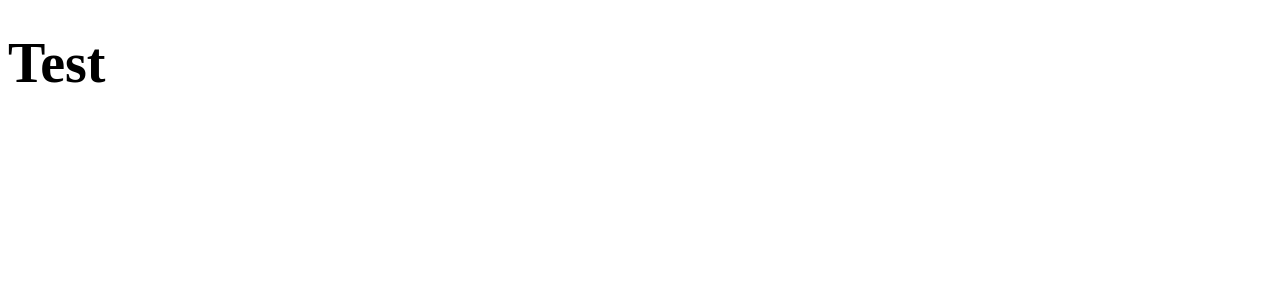
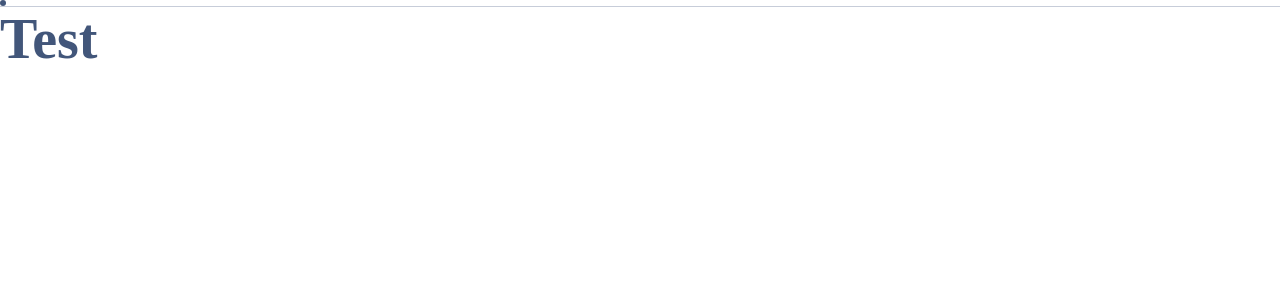
Before and after one commit to navi9000/only, a React app: page / in a window 1280 px wide. Shown: the top 300 px of the page. Built offline with nearby package versions, Linux system fonts and the light colour scheme.

Commit message:
add global styles

```diff
--- a/src/app.tsx
+++ b/src/app.tsx
@@ -2,6 +2,7 @@ import Button from "./components/atoms/Button/Button"
 import Divider from "./components/atoms/Divider/Divider"
 import Typography from "./components/atoms/Typography/Typography"
 import type { BlockData } from "./utils/types"
+import "./index.scss"
 
 const srcData: BlockData = {
   data: [
--- /dev/null
+++ b/src/index.scss
@@ -0,0 +1,18 @@
+* {
+  margin: 0;
+  padding: 0;
+  box-sizing: border-box;
+}
+
+:root {
+  --color-primary: #42567a;
+  --color-blue: #3877ee;
+  --color-pink: #f178b6;
+  --color-divider: #c7cdd9;
+  --font-primary: "PT Sans", sans-serif;
+  --font-secondary: "Bebas Neue", sans-serif;
+}
+
+body {
+  min-width: 320px;
+}
```
